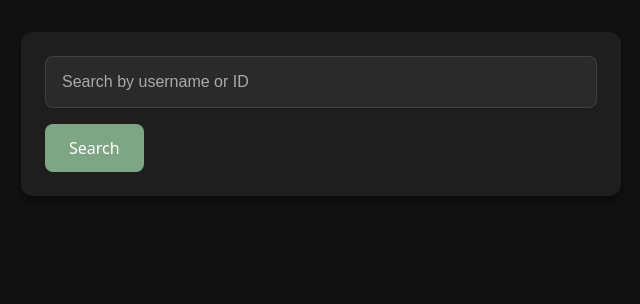
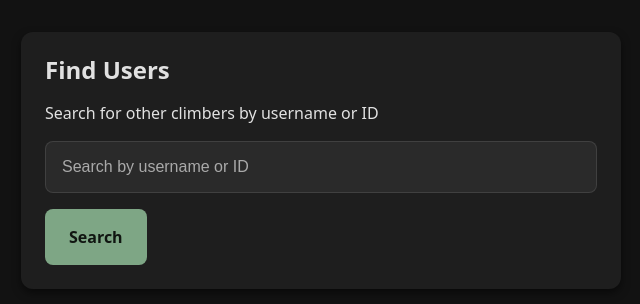
Before and after one commit to OliveTreeDotpng/myboulders-frontend, a React (Vite) app: page /search in a window 1280 px wide. Shown: the top 304 px of the page, without its empty margins (319-959 px from the left). Built offline with nearby package versions, Linux system fonts and the light colour scheme.

Commit message:
With these changes, the component will:
-Be more secure (no password_hash is shown)
-Have better UX with a clear title and description
-Use your global styling
-Show a clearer loading state

```diff
--- a/src/pages/UserSearch.jsx
+++ b/src/pages/UserSearch.jsx
@@ -3,9 +3,6 @@ import { useState } from "react";
 
 // Import axios instance to make HTTP requests to your backend
 import axiosInstance from "../services/axiosInstance";
-
-// Import a reusable Button component (adjust the path if needed)
-import Button from "../components/Button";
 
 // Import useNavigate hook from react-router-dom for navigation
 import { useNavigate } from 'react-router-dom';
@@ -56,6 +53,9 @@ function UserSearch() {
     // What gets displayed in the browser
     return (
         <div className="user-search-container">
+            <h2>Find Users</h2>
+            <p>Search for other climbers by username or ID</p>
+
             {/* Input field where user types in a username */}
             <input
                 type="text"
@@ -69,23 +69,26 @@ function UserSearch() {
                 aria-invalid={error ? "true" : "false"}
             />
 
-            {/* Reusable button component for the search action */}
-            <Button
+            {/* Button for the search action */}
+            <button
                 onClick={handleSearch}
                 disabled={isLoading}
+                className="button"
             >
                 {isLoading ? "Searching..." : "Search"}
-            </Button>
+            </button>
 
             {/* If there's an error, show it */}
             {error && <p className="error-text">{error}</p>}
+
+            {/* If loading, show searching message */}
+            {isLoading && <p>Searching...</p>}
 
             {/* If user data is available, display it */}
             {userData && (
                 <div className="user-profile">
                     <p>ID: {userData.id}</p>
                     <p>Username: {userData.username}</p>
-                    <p>Password (hashed): {userData.password_hash}</p>
                 </div>
             )}
         </div>
```
